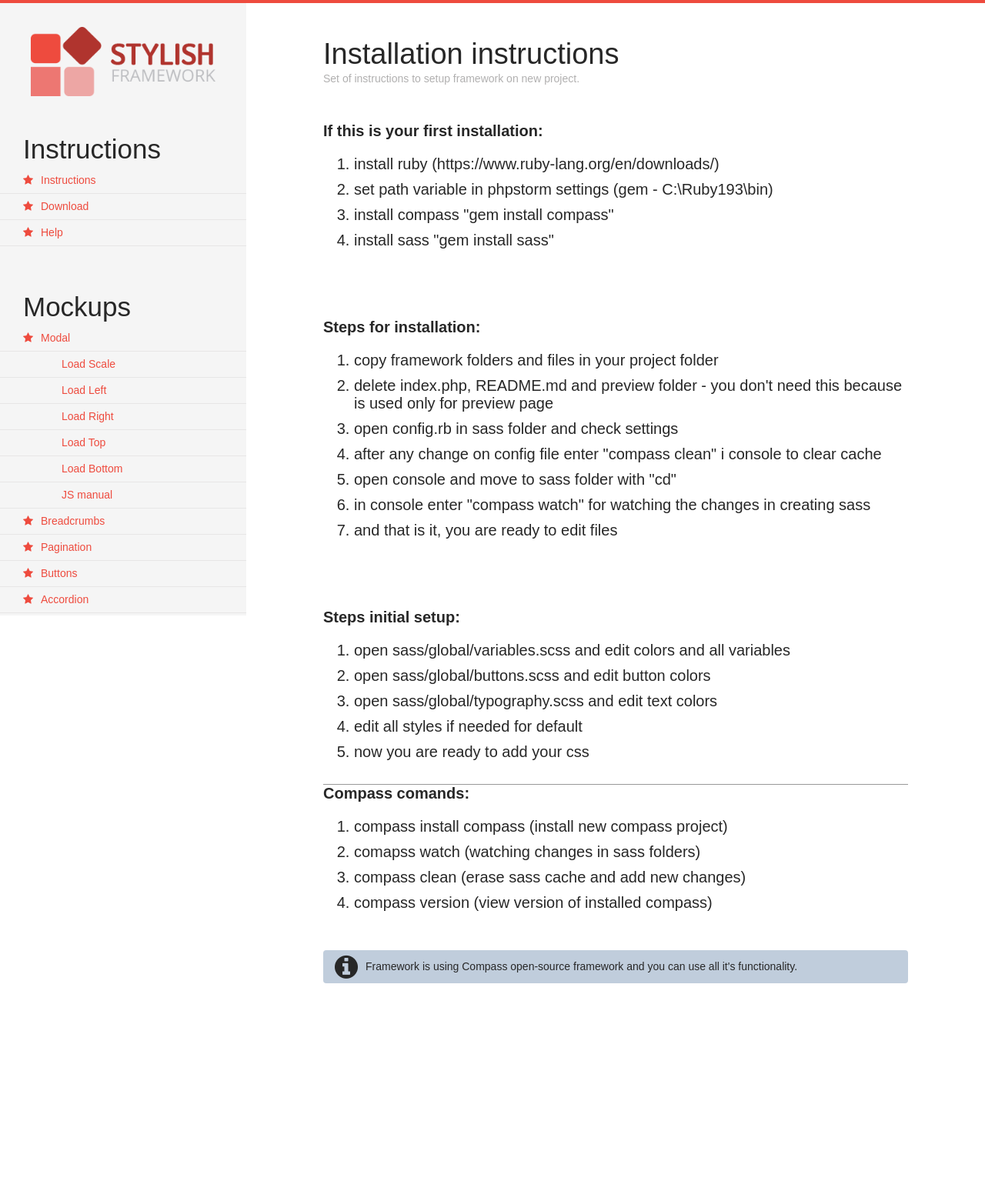
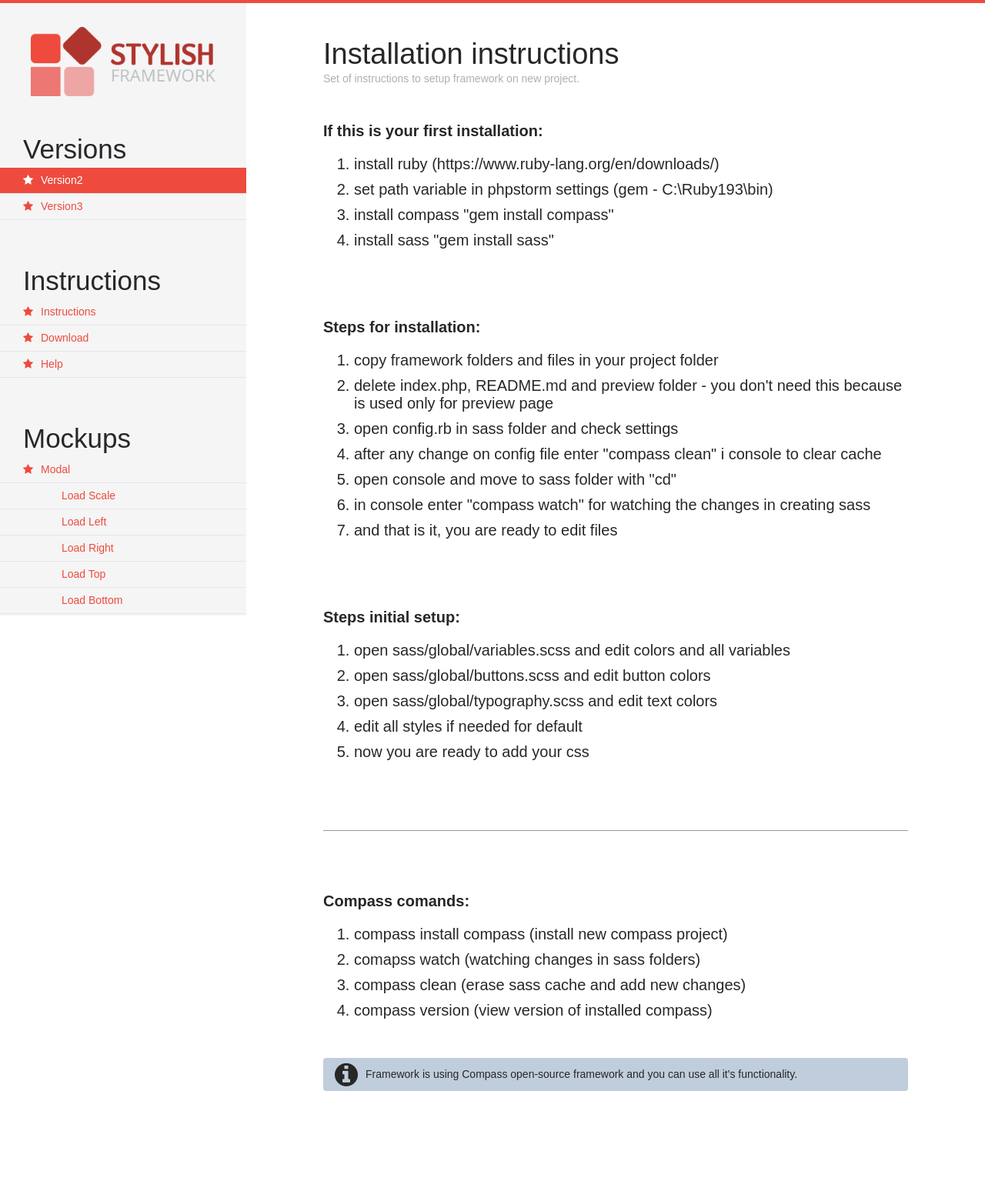
Before and after one commit to iruzevic/stylish, a PHP site: page / in a window 1280 px wide. Shown: the whole page at 77% size. Before the commit the page ends 1278 px from the top, so only its background shows below. Run offline with PHP 8.4, Linux system fonts and the light colour scheme; some libraries are stand-ins or nearby versions.

Commit message:
Fixing documentation

```diff
--- a/index.php
+++ b/index.php
@@ -25,6 +25,12 @@
     <div class="grid_fluid">
         <aside id="sidebar" class="col_3">
             <img id="logo" src="preview/logo.png" />
+            <h2>Versions</h2>
+            <ul>
+                <li><a href="/v2" class="top_link current"><i class="fa fa-star"></i>Version2</a></li>
+                <li><a href="/" class="top_link "><i class="fa fa-star"></i>Version3</a></li>
+            </ul>
+            <br/><br/><br/>
             <h2>Instructions</h2>
             <ul>
                 <li><a href="#instructions" class="top_link"><i class="fa fa-star"></i>Instructions</a></li>
@@ -151,7 +157,7 @@
                                 <li>edit all styles if needed for default</li>
                                 <li>now you are ready to add your css</li>
                             </ol>
-                            <div class="divider bottom80 top80"></div>
+                            <div class="divider mar_bottom80 mar_top80"></div>
                             <p><strong>Compass comands:</strong></p>
                             <ol class="list">
                                 <li>compass install compass (install new compass project)</li>
--- a/preview/style_preview.css
+++ b/preview/style_preview.css
@@ -9,7 +9,8 @@
 #sidebar a{ display: block; color:#ee4b3e; padding: 5px 30px; border-bottom: 1px solid #E7E6E6}
 #sidebar a i{ margin-right: 10px}
 #sidebar a:hover,
-#sidebar a.active{ background-color: #ee4b3e; color: #fff;}
+#sidebar a.active,
+#sidebar a.current{ background-color: #ee4b3e; color: #fff;}
 #sidebar ul ul a{ padding-left: 80px}
 #sidebar h2{ margin: 0 0 5px 30px;}
 
```
